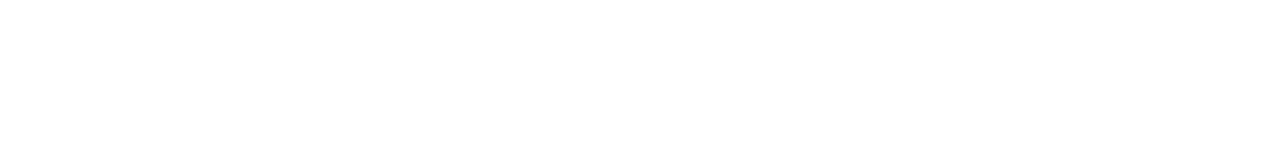
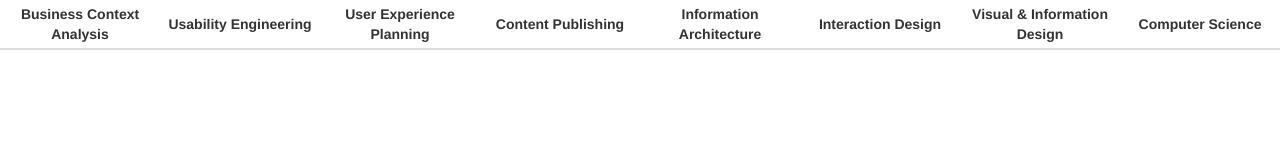
Before and after one commit to silveruby/uxd-practice-vertical, a plain HTML site: page index.html in a window 1280 px wide. Drawn offline with nearby package versions, Linux system fonts and the light colour scheme.

Commit message:
finished practice vertical table structure

```diff
--- a/assets/css/default.scss
+++ b/assets/css/default.scss
@@ -1,4 +1,9 @@
 /* OVERRIDING BOOTSTRAP STYLES */
+.container-fluid{
+	padding: 0;
+	margin: 0;
+}
+
 .row.no-pad {
 	margin-right:0;
 	margin-left:0;
@@ -13,25 +18,54 @@
 
 	.row{
 
-		.col-sm-3{
-			height: 100%;
+		.col-lg-3{
+
+			table{
+
+				td, th{
+					padding: 0 .5em;
+					text-align: center;
+				}
+
+				thead{
+					height: 50px;
+					width: 100%;
+					display: table;
+
+					th{
+						height: 100%;
+						display: table-cell;
+						vertical-align: middle;
+					}
+				}
+
+				tbody{
+
+					height: 768px;
+					width: 100%;
+					display: table;
+
+					td{
+						height: 14%;
+						display: table-cell;
+						vertical-align: middle;
+					}
+				}
+			}
 
 			ul{
-				height: 100%;
 				list-style: none;
-
-
-				height: 768px;
-				display: table;
-				table-style: fixed;
+				margin: 0;
+				padding: 0;
 
 				li{
-					height: 14%;
+					height: 8em;
+					text-align: center;
 					vertical-align: middle;
-					text-align: center;
 
 					span{
 						display: inline-block;
+						height: inherit;
 					}
 				}
 			}
--- a/index.html
+++ b/index.html
@@ -18,59 +18,115 @@
 <body ng-app="uxdpv">
 	<div class="container-fluid">
 		<div class="row no-pad practiceVerticalTable" ng-controller="getPracticeVertical as pvCtrl">
-			<div class="col-xs-6">
+			<div class="col-sm-6">
 				<div class="row no-pad">
-					<div class="col-sm-3">
+					<div class="col-lg-3">
 						<!-- <business-context-analysis></business-context-analysis> -->
-						<ul>
-							<li ng-repeat="areaOfInterest in pvCtrl.pv['Business Context Analysis']"><span>{{ areaOfInterest }}</span></li>
-						</ul>
+						<table class='table table-striped table-hover'>
+							<thead>
+								<tr><th>Business Context Analysis</th></tr>
+							</thead>
+							<tbody>
+								<tr ng-repeat="areaOfInterest in pvCtrl.pv['Business Context Analysis']">
+									<td><span>{{ areaOfInterest }}</span></td>
+								</tr>
+							</tbody>
+						</table>
 					</div>
-					<div class="col-sm-3">
+					<div class="col-lg-3">
 						<!-- <usability-engineering></usability-engineering> -->
-						<ul>
-							<li ng-repeat="areaOfInterest in pvCtrl.pv['Usability Engineering']">{{ areaOfInterest }}</li>
-						</ul>
+						<table class='table table-striped table-hover'>
+							<thead>
+								<tr><th>Usability Engineering</th></tr>
+							</thead>
+							<tbody>
+								<tr ng-repeat="areaOfInterest in pvCtrl.pv['Usability Engineering']">
+									<td><span>{{ areaOfInterest }}</span></td>
+								</tr>
+							</tbody>
+						</table>
 					</div>
-					<div class="col-sm-3">
+					<div class="col-lg-3">
 						<!-- <user-experience-planning></user-experience-planning> -->
-						<ul>
-							<li ng-repeat="areaOfInterest in pvCtrl.pv['User Experience Planning']">{{ areaOfInterest }}</li>
-						</ul>
+						<table class='table table-striped table-hover'>
+							<thead>
+								<tr><th>User Experience Planning</th></tr>
+							</thead>
+							<tbody>
+								<tr ng-repeat="areaOfInterest in pvCtrl.pv['User Experience Planning']">
+									<td><span>{{ areaOfInterest }}</span></td>
+								</tr>
+							</tbody>
+						</table>
 					</div>
-					<div class="col-sm-3">
+					<div class="col-lg-3">
 						<!-- <content-publishing></content-publishing> -->
-						<ul>
-							<li ng-repeat="areaOfInterest in pvCtrl.pv['Content Publishing']">{{ areaOfInterest }}</li>
-						</ul>
+						<table class='table table-striped table-hover'>
+							<thead>
+								<tr><th>Content Publishing</th></tr>
+							</thead>
+							<tbody>
+								<tr ng-repeat="areaOfInterest in pvCtrl.pv['Content Publishing']">
+									<td><span>{{ areaOfInterest }}</span></td>
+								</tr>
+							</tbody>
+						</table>
 					</div>
 				</div>
 			</div>
-			<div class="col-xs-6">
+			<div class="col-sm-6">
 				<div class="row no-pad">
-					<div class="col-sm-3">
+					<div class="col-lg-3">
 						<!-- <information-architecture></information-architecture> -->
-						<ul>
-							<li ng-repeat="areaOfInterest in pvCtrl.pv['Information Architecture']">{{ areaOfInterest }}</li>
-						</ul>
+						<table class='table table-striped table-hover'>
+							<thead>
+								<tr><th>Information Architecture</th></tr>
+							</thead>
+							<tbody>
+								<tr ng-repeat="areaOfInterest in pvCtrl.pv['Information Architecture']">
+									<td><span>{{ areaOfInterest }}</span></td>
+								</tr>
+							</tbody>
+						</table>
 					</div>
-					<div class="col-sm-3">
+					<div class="col-lg-3">
 						<!-- <interaction-design></interaction-design> -->
-						<ul>
-							<li ng-repeat="areaOfInterest in pvCtrl.pv['Interaction Design']">{{ areaOfInterest }}</li>
-						</ul>
+						<table class='table table-striped table-hover'>
+							<thead>
+								<tr><th>Interaction Design</th></tr>
+							</thead>
+							<tbody>
+								<tr ng-repeat="areaOfInterest in pvCtrl.pv['Interaction Design']">
+									<td><span>{{ areaOfInterest }}</span></td>
+								</tr>
+							</tbody>
+						</table>
 					</div>
-					<div class="col-sm-3">
+					<div class="col-lg-3">
 						<!-- <visual-information-design></visual-information-design> -->
-						<ul>
-							<li ng-repeat="areaOfInterest in pvCtrl.pv['Visual & Information Design']">{{ areaOfInterest }}</li>
-						</ul>
+						<table class='table table-striped table-hover'>
+							<thead>
+								<tr><th>Visual & Information Design</th></tr>
+							</thead>
+							<tbody>
+								<tr ng-repeat="areaOfInterest in pvCtrl.pv['Visual & Information Design']">
+									<td><span>{{ areaOfInterest }}</span></td>
+								</tr>
+							</tbody>
+						</table>
 					</div>
-					<div class="col-sm-3">
+					<div class="col-lg-3">
 						<!-- <computer-science></computer-science> -->
-						<ul>
-							<li ng-repeat="areaOfInterest in pvCtrl.pv['Computer Science']">{{ areaOfInterest }}</li>
-						</ul>
+						<table class='table table-striped table-hover'>
+							<thead>
+								<tr><th>Computer Science</th></tr>
+							</thead>
+							<tbody>
+								<tr ng-repeat="areaOfInterest in pvCtrl.pv['Computer Science']">
+									<td><span>{{ areaOfInterest }}</span></td>
+								</tr>
+							</tbody>
+						</table>
 					</div>
 				</div>
 			</div>
```
Also changed, not shown: assets/css/default.css.
